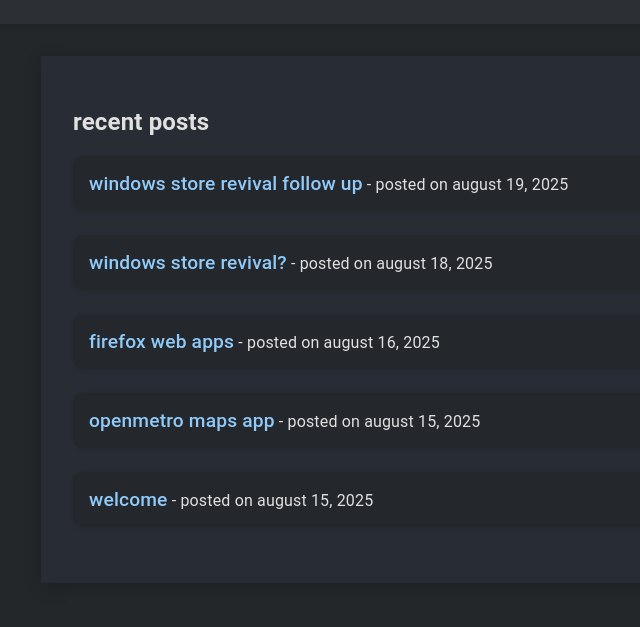
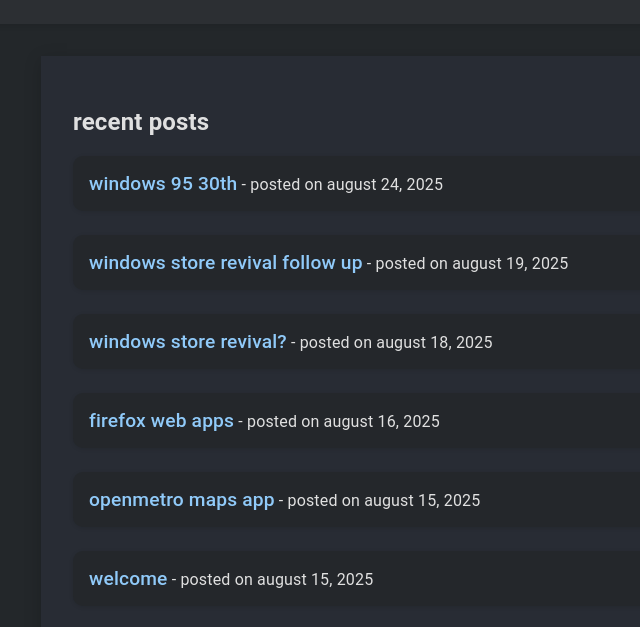
Before and after one commit to boks-oks/boks-oks.github.io, a plain HTML site: page index.html in a window 1280 px wide. Shown: the part 105-732 px from the top of the page, without its empty margins (167-807 px from the left). Drawn offline with Linux system fonts and the light colour scheme.

Commit message:
Update index.html

```diff
--- a/index.html
+++ b/index.html
@@ -15,6 +15,10 @@
 		<section>
 			<h2>recent posts</h2>
 			<ul class="article-list">
+				<li>
+					<a href="posts/post6.html">windows 95 30th</a>
+					<span> - posted on august 24, 2025</span>
+				</li>
 				<li>
 					<a href="posts/post5.html">windows store revival follow up</a>
 					<span> - posted on august 19, 2025</span>
```
